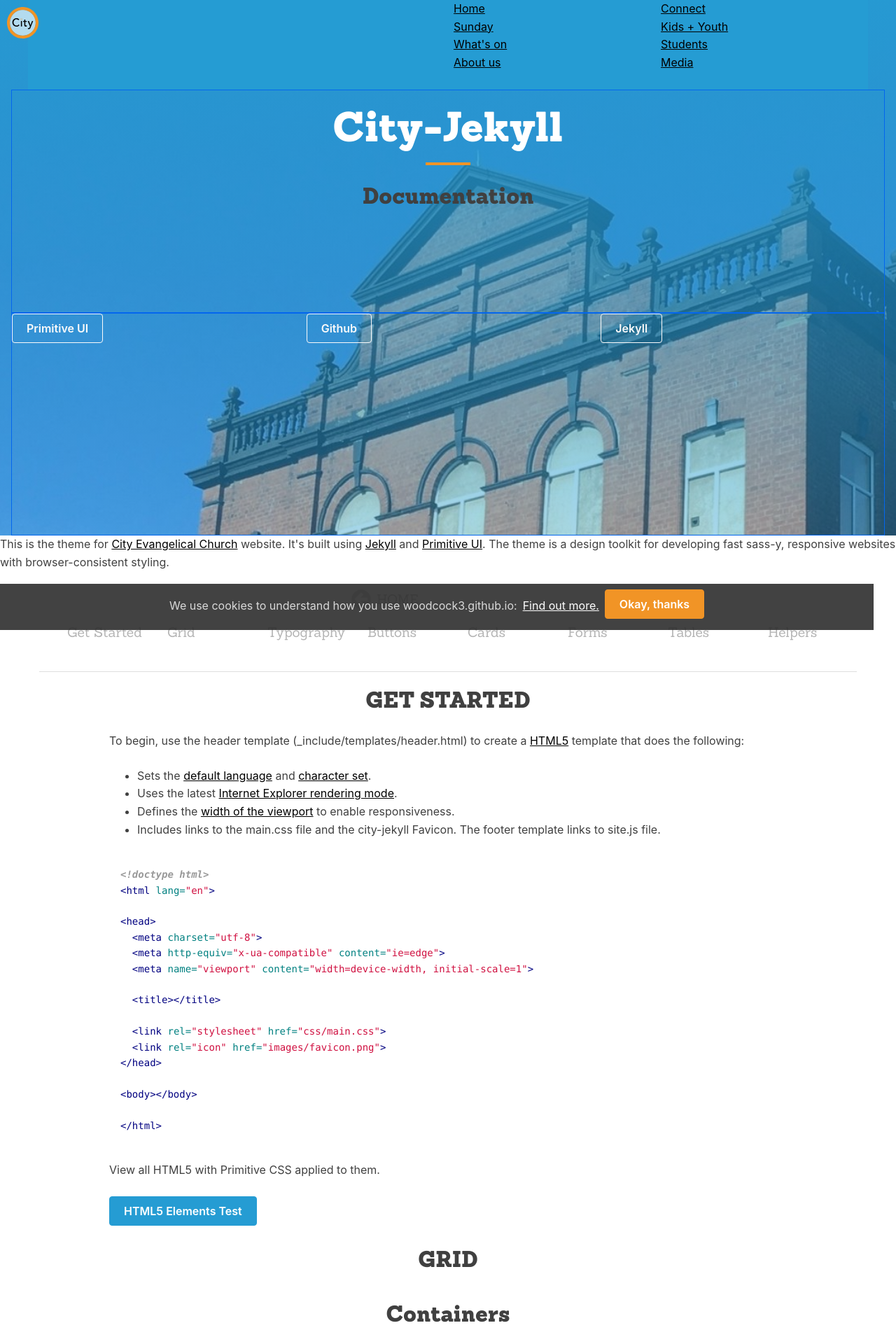
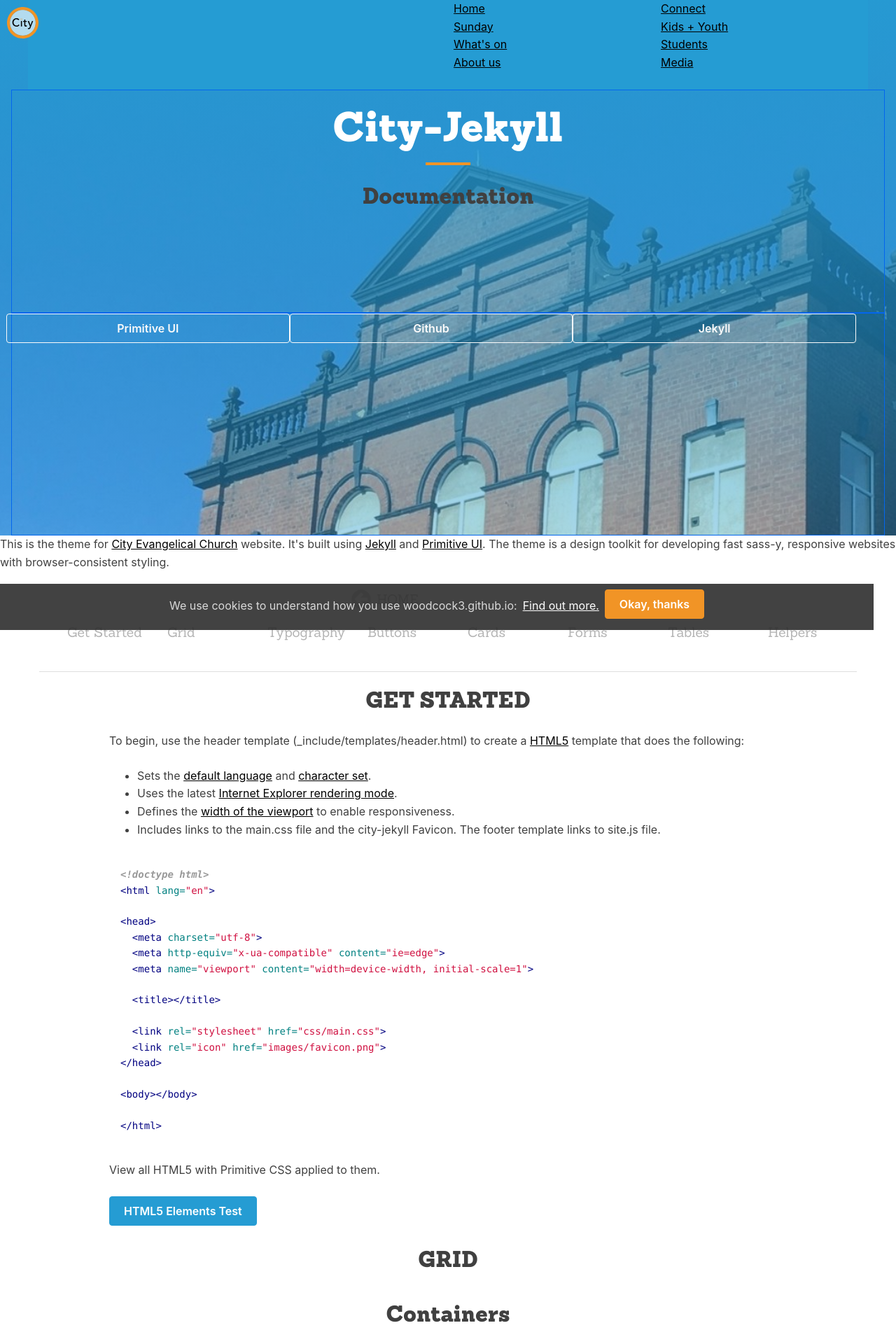
Before and after one commit to woodcox/city-jekyll, a Jekyll site: the page built from pages/_docs/2021-01-08-helper.md, in a window 1280 px wide. Shown: the top 1920 px of the page at 70% size. Built offline with Jekyll 4.4.1, drawn with Linux system fonts in a browser that asks for light colours.

Commit message:
Update docs-hero.html

```diff
--- a/_includes/templates/docs-hero.html
+++ b/_includes/templates/docs-hero.html
@@ -7,9 +7,9 @@
   </div>
   <div class="hero-buttons large-container">
     <div class="flex-row">
-      <div class="flex-small sm-one-third"><a class="button muted-button" href="https://taniarascia.github.io/primitive">Primitive UI</a></div>
-      <div class="flex-small sm-one-third"><a class="button muted-button" href="https://github.com/woodcock3/city-jekyll">Github</a></div>
-      <div class="flex-small sm-one-third"><a class="button muted-button" href="https://jekyllrb.com/">Jekyll</a></div>
+      <a class="flex-small sm-one-third button muted-button" href="https://taniarascia.github.io/primitive">Primitive UI</a>
+      <a class="flex-small sm-one-third button muted-button" href="https://github.com/woodcock3/city-jekyll">Github</a>
+      <a class="flex-small sm-one-third button muted-button" href="https://jekyllrb.com/">Jekyll</a>
     </div>
   </div>
 </section>
```
